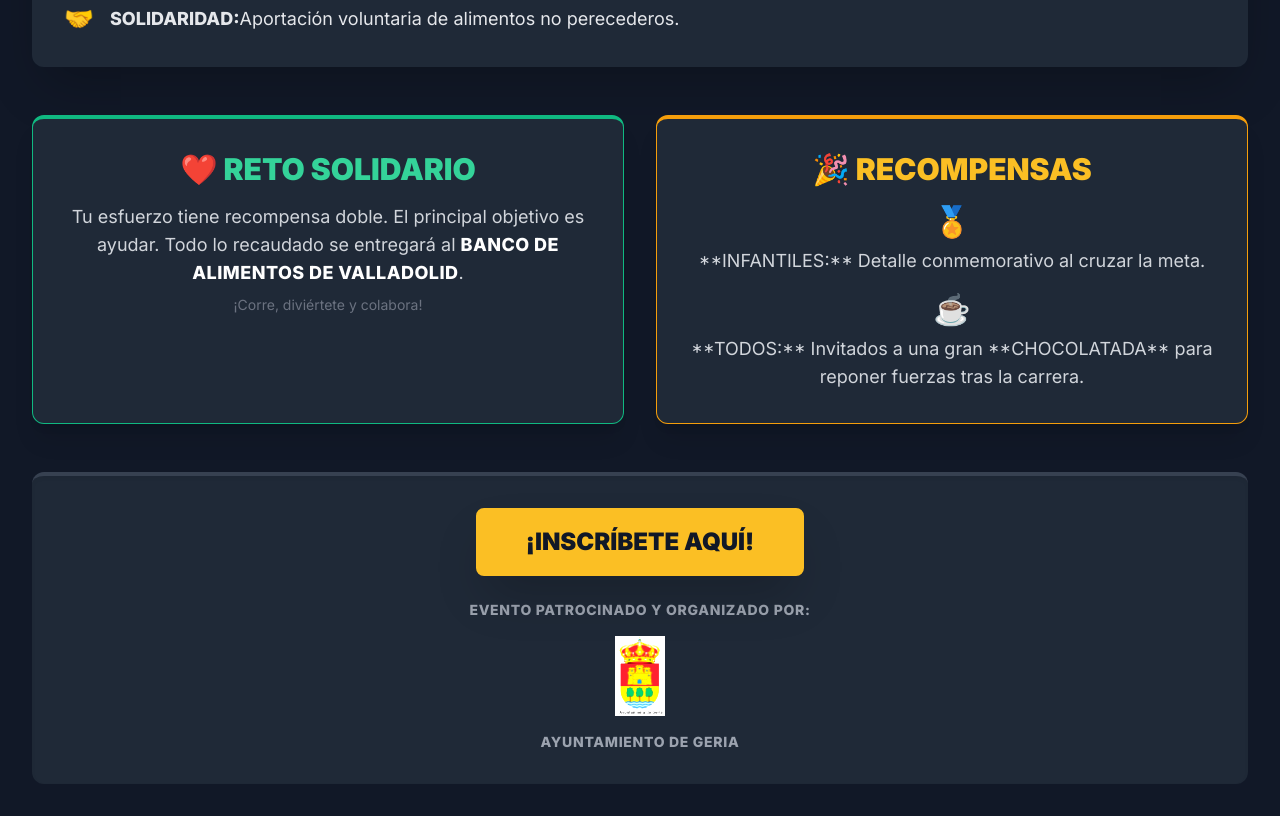
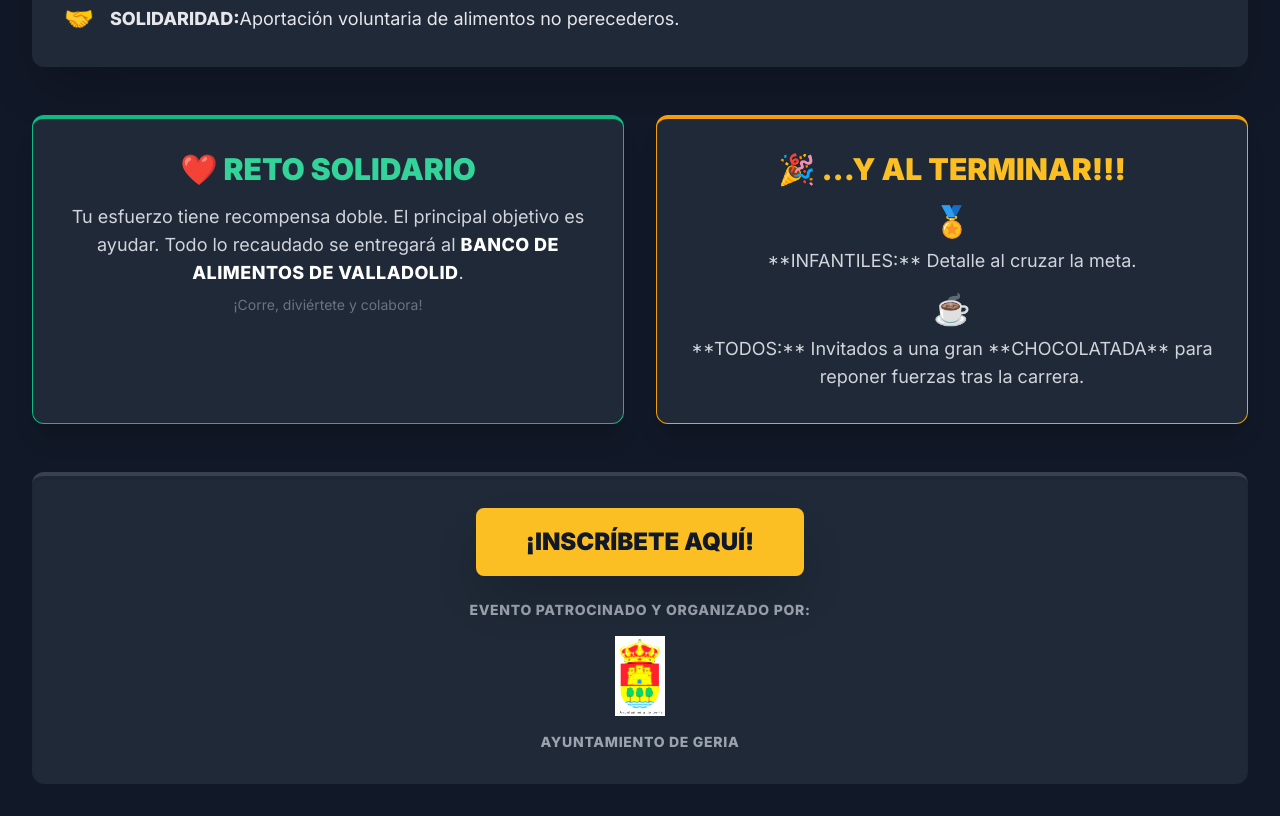
Before and after one commit to Luisgeria/San-Silvestre-Geria, a plain HTML site: page index.html in a window 1280 px wide. Shown: the part 1565-2381 px from the top of the page. Drawn offline with nearby package versions, Linux system fonts and the light colour scheme.

Commit message:
Update index.html

```diff
--- a/index.html
+++ b/index.html
@@ -205,9 +205,9 @@
             </section>
 
             <section id="perks" class="bg-gray-800 p-8 rounded-xl shadow-xl border-t-4 border-amber-500 card-dark">
-                <h2 class="text-3xl font-black text-center text-amber-400 mb-4 uppercase">🎉 RECOMPENSAS</h2>
+                <h2 class="text-3xl font-black text-center text-amber-400 mb-4 uppercase">🎉 ...Y AL TERMINAR!!!</h2>
                 <ul class="list-none space-y-4 text-center">
-                    <li class="text-lg text-gray-300"><span class="text-3xl block mb-2 text-amber-500">🏅</span>**INFANTILES:** Detalle conmemorativo al cruzar la meta.</li>
+                    <li class="text-lg text-gray-300"><span class="text-3xl block mb-2 text-amber-500">🏅</span>**INFANTILES:** Detalle al cruzar la meta.</li>
                     <li class="text-lg text-gray-300"><span class="text-3xl block mb-2 text-amber-500">☕</span>**TODOS:** Invitados a una gran **CHOCOLATADA** para reponer fuerzas tras la carrera.</li>
                 </ul>
             </section>
```
